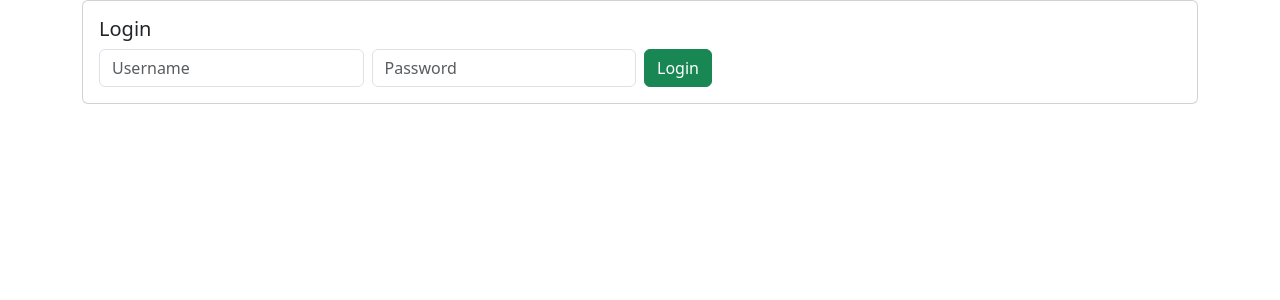
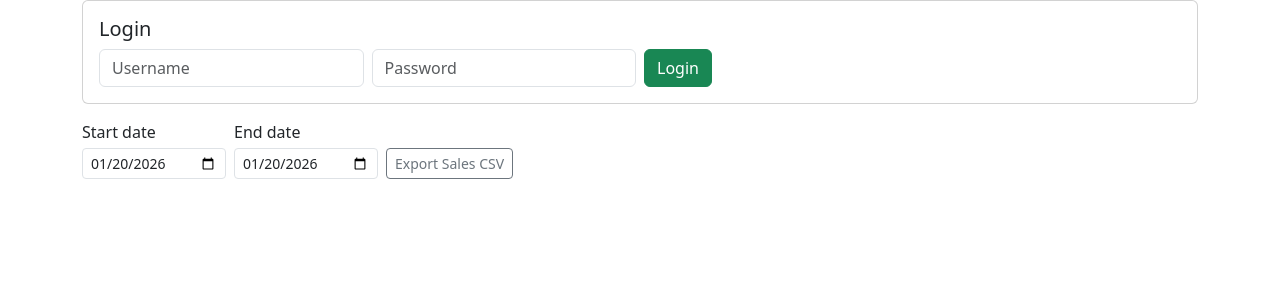
Before and after one commit to quintuszgeyser/FarmStallPos, a Flask app: page / in a window 1280 px wide. Shown: the top 300 px of the page. Run offline with Flask 3, Linux system fonts and the light colour scheme; some libraries are stand-ins or nearby versions.

```diff
--- a/app.py
+++ b/app.py
@@ -71,14 +71,17 @@ class Setting(db.Model):
     value = db.Column(db.String(200), nullable=False)
 
 # NEW: single-table "sales" (replaces transactions + transaction_lines)
+
 class Sale(db.Model):
     __tablename__ = 'sales'
     id = db.Column(db.Integer, primary_key=True)
-    sale_id = db.Column(db.Integer, index=True, nullable=False)  # one receipt across multiple rows
+    # was: db.Integer
+    sale_id = db.Column(db.String(64), index=True, nullable=False)  # one receipt across multiple rows
     date_time = db.Column(db.DateTime, nullable=False, default=datetime.utcnow)
     product_id = db.Column(db.Integer, db.ForeignKey('products.id'), nullable=False)
     qty = db.Column(db.Integer, nullable=False)
     unit_price = db.Column(db.Float, nullable=False)
+
 
 # -----------------------------
 # Utilities
--- a/static/main.js
+++ b/static/main.js
@@ -749,6 +749,45 @@ document.addEventListener('shown.bs.tab', async (evt) => {
   }
 });
 
+
+
+// ----- Exports: init defaults + download handler -----
+(function initExportDateDefaults() {
+  const start = document.getElementById('export-start');
+  const end = document.getElementById('export-end');
+  if (!start || !end) return;
+
+  // Default suggestion: today → today
+  const d = new Date();
+  const yyyy = d.getFullYear();
+  const mm = String(d.getMonth() + 1).padStart(2, '0');
+  const dd = String(d.getDate()).padStart(2, '0');
+  const todayISO = `${yyyy}-${mm}-${dd}`;
+
+  start.value = todayISO;
+  end.value = todayISO;
+})();
+
+function getAdminToken() {
+  const meta = document.querySelector('meta[name="admin-token"]');
+  return meta?.content || ''; // empty if not used
+}
+
+document.getElementById('btn-export-csv')?.addEventListener('click', () => {
+  const s = document.getElementById('export-start')?.value;
+  const e = document.getElementById('export-end')?.value;
+  const token = getAdminToken();
+
+  const params = new URLSearchParams();
+  if (s) params.set('start', s);
+  if (e) params.set('end', e);
+  if (token) params.set('token', token);
+
+  const url = `/admin/export/transactions?${params.toString()}`;
+  window.open(url, '_blank', 'noopener'); // let browser download CSV
+});
+
+
 // ---------- App init ----------
 let _didAutoLogout = false;
 (async function init(){
--- a/templates/index.html
+++ b/templates/index.html
@@ -145,6 +145,25 @@
       <li class="nav-item admin-only hidden"><button class="nav-link" data-bs-toggle="tab" data-bs-target="#exports">Exports</button></li>
       <li class="nav-item admin-only hidden"><button class="nav-link" data-bs-toggle="tab" data-bs-target="#stats">Stats</button></li>
     </ul>
+
+    <!-- Admin-only: Sales CSV Export -->
+    <div class="admin-only my-2 d-flex align-items-end gap-2">
+      <div>
+        <label for="export-start" class="form-label mb-1">Start date</label>
+        <input id="export-start" type="date" class="form-control form-control-sm" />
+      </div>
+      <div>
+        <label for="export-end" class="form-label mb-1">End date</label>
+        <input id="export-end" type="date" class="form-control form-control-sm" />
+      </div>
+      <div>
+        <button id="btn-export-csv" class="btn btn-outline-secondary btn-sm">Export Sales CSV</button>
+      </div>
+    </div>
+
+<!-- Optional: only if you require ADMIN_TOKEN -->
+<!-- <meta name="admin-token" content="YOUR_TOKEN_VALUE" /> -->
+
 
     <div id="tab-contents" class="tab-content hidden mt-3">
 
@@ -312,15 +331,7 @@
         </div>
       </div>
 
-      <!-- Exports (admin) -->
-      <div class="tab-pane fade" id="exports">
-        <h5>CSV Exports</h5>
-        <ul>
-          <li><a href="/admin/export/products" target="_blank">Products CSV</a></li>
-          <li><a href="/admin/export/transactions" target="_blank">Transactions CSV</a></li>
-          <li><a href="/admin/export/transaction_lines" target="_blank">Transaction Lines CSV</a></li>
-        </ul>
-      </div>
+
 
       <!-- Stats (admin) -->
       <div class="tab-pane fade" id="stats">
```
